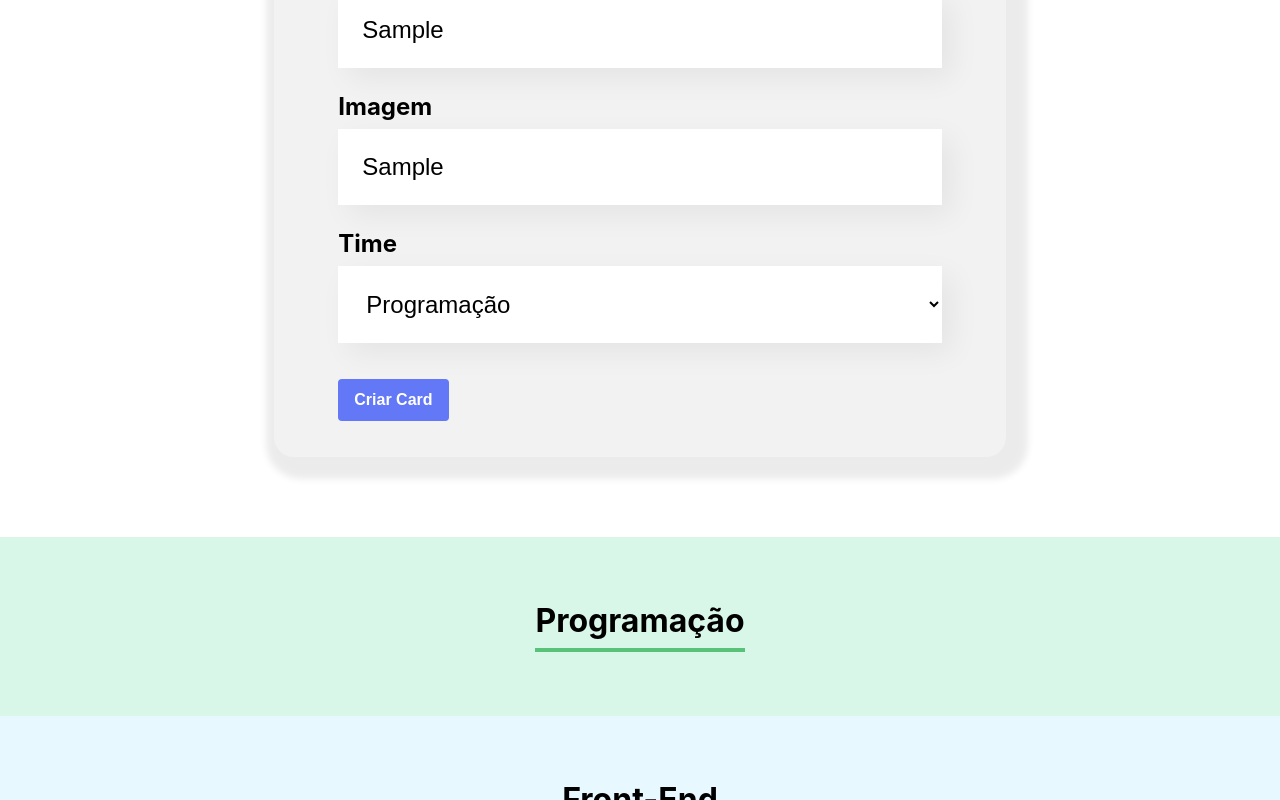
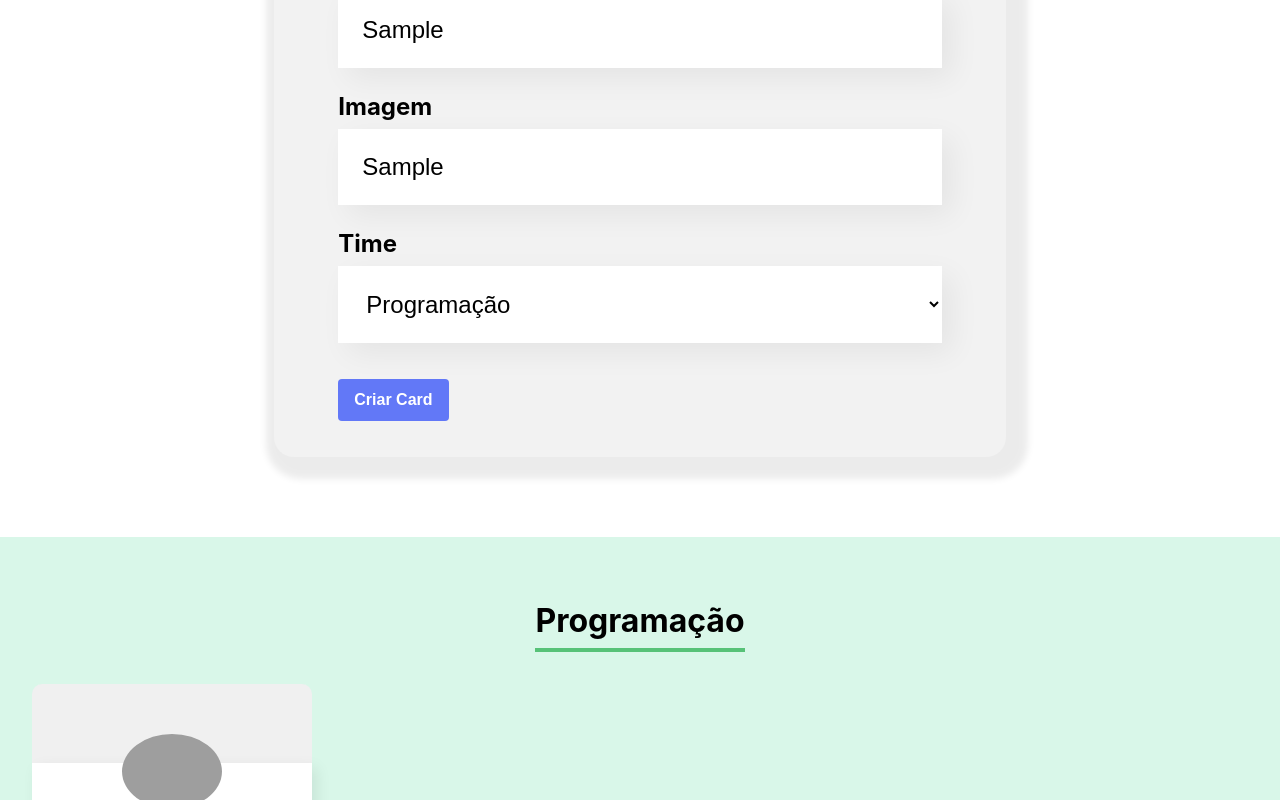
Before and after one commit to surykt/organo, a React (Create React App) app in the folder organo/: page / in a window 1280 px wide. Both pictures are taken after typing "Sample", "Sample", "Sample" into the empty fields and a click on the button "Criar Card". Shown: the part 869-1669 px from the top of the page. Built offline with nearby package versions, Linux system fonts and the light colour scheme; grey boxes are pictures that could not be loaded.

Commit message:
add employeee to team component

```diff
--- a/organo/src/App.js
+++ b/organo/src/App.js
@@ -65,6 +65,7 @@ function App() {
             title={team.name}
             primaryColor={team.primaryColor}
             secondaryColor={team.secondaryColor}
+            employees={employees}
           />
         );
       })}
--- /dev/null
+++ b/organo/src/Components/Employee/Employee.css
@@ -0,0 +1,37 @@
+.colaborador {
+  width: 280px;
+}
+
+.colaborador .cabecalho {
+  background-color: #f0f0f0;
+  border-radius: 10px 10px 0px 0px;
+}
+.colaborador img {
+  width: 100px;
+  border-radius: 50%;
+  position: relative;
+  bottom: -50px;
+}
+
+.colaborador .rodape {
+  background: #ffffff;
+  box-shadow: 5px 5px 15px rgba(0, 0, 0, 0.08);
+  border-radius: 0px 0px 10px 10px;
+  padding-top: 90px;
+  padding-bottom: 40px;
+}
+
+.colaborador .rodape h4 {
+  color: #6278f7;
+  font-size: 18px;
+  line-height: 22px;
+  font-weight: bold;
+  margin-bottom: 8px;
+}
+
+.colaborador .rodape h5 {
+  font-size: 18px;
+  line-height: 22px;
+  color: #212121;
+  padding: 0 16px;
+}
--- /dev/null
+++ b/organo/src/Components/Employee/Employee.js
@@ -0,0 +1,16 @@
+import React from "react";
+import "./Employee.css";
+
+export default function Employee({ name, role, image }) {
+  return (
+    <div className="colaborador">
+      <div className="cabecalho">
+        <img src={image} alt={name}></img>
+      </div>
+      <div className="rodape">
+        <h4>{name}</h4>
+        <h5>{role}</h5>
+      </div>
+    </div>
+  );
+}
--- a/organo/src/Components/Team/Team.js
+++ b/organo/src/Components/Team/Team.js
@@ -1,10 +1,26 @@
+import { toHaveErrorMessage } from "@testing-library/jest-dom/dist/matchers";
 import React from "react";
-import "./Team.css"
+import Employee from "../Employee/Employee";
+import "./Team.css";
 
-export default function Team({ title, primaryColor, secondaryColor }) {
+export default function Team({
+  title,
+  primaryColor,
+  secondaryColor,
+  employees,
+}) {
   return (
-    <section className="team" style={{backgroundColor: secondaryColor}}>
-       <h3 style={{borderColor: primaryColor}}>{title}</h3>
+    <section className="team" style={{ backgroundColor: secondaryColor }}>
+      <h3 style={{ borderColor: primaryColor }}>{title}</h3>
+      {employees.map(employee => {
+        return (
+          <Employee
+            name={employee.name}
+            image={employee.image}
+            role={employee.role}
+          />
+        );
+      })}
     </section>
-  )
+  );
 }
```
